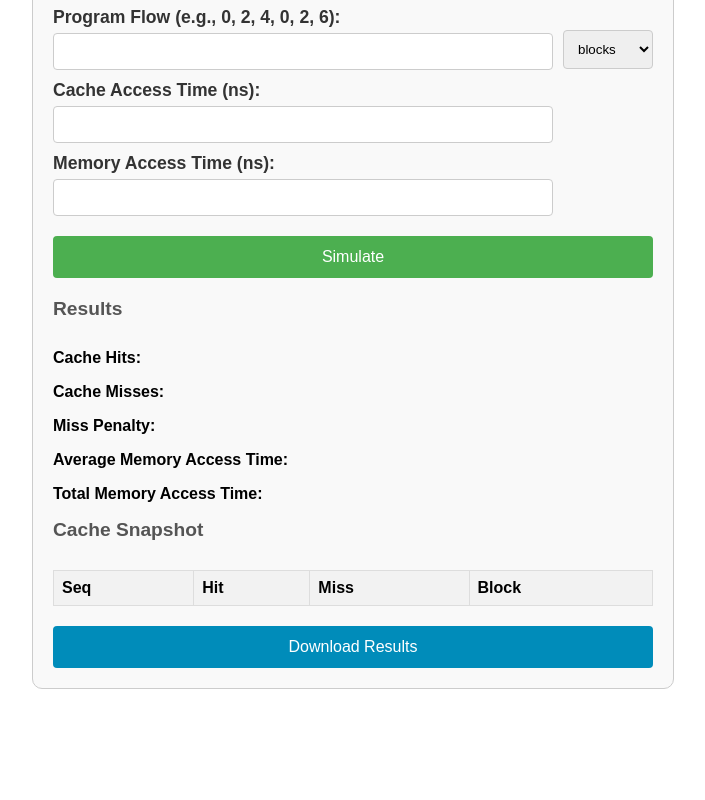
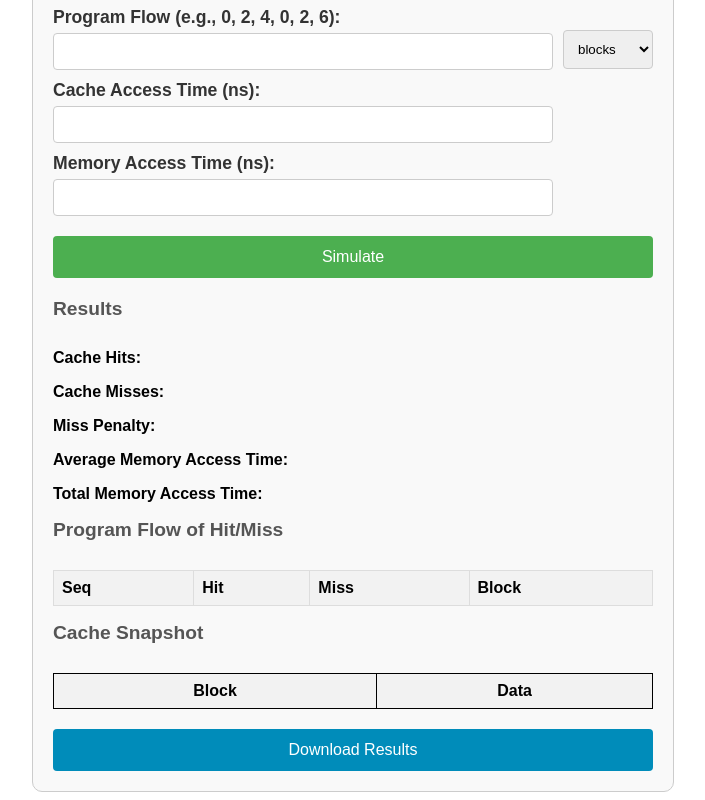
Before and after one commit to kaitiepiee/sp, a Next.js app: page / in a window 1280 px wide. Shown: the part 366-1166 px from the top of the page, without its empty margins (287-992 px from the left). Before the commit the page ends 1063 px from the top, so only its background shows below. Built offline with nearby package versions, Linux system fonts and the light colour scheme.

Commit message:
final real!

```diff
--- a/pages/index.js
+++ b/pages/index.js
@@ -76,7 +76,7 @@ export default function Home() {
           <p id="miss-penalty-output">Miss Penalty: </p>
           <p id="average-access-time">Average Memory Access Time: </p>
           <p id="total-access-time">Total Memory Access Time: </p>
-          <h2>Cache Snapshot</h2>
+          <h2>Program Flow of Hit/Miss</h2>
           <table id="cache-snapshot-table">
             <thead>
                 <tr>
@@ -89,6 +89,17 @@ export default function Home() {
             <tbody id="cache-snapshot-body">
             </tbody>
         </table>
+        <h2>Cache Snapshot</h2>
+        <table id="final-cache-state">
+            <thead>
+                <tr>
+                    <th>Block</th>
+                    <th>Data</th>
+                </tr>
+            </thead>
+            <tbody id="final-cache-body">
+            </tbody>
+        </table>
           <button type="button" id="download-results">Download Results</button>
         </div>
       </div>
--- a/public/script.js
+++ b/public/script.js
@@ -58,6 +58,7 @@ if (typeof window !== 'undefined') {
         const cacheBlocks = cacheMemorySize;
         const cacheData = new Array(cacheBlocks).fill(null); // Cache blocks
         const cacheTime = new Array(cacheBlocks).fill(0);    // LRU timestamps
+        const cacheState = new Array(cacheBlocks).fill(null); // Cache state data
 
         // Prepare for table update
         let tableRows = [];
@@ -81,7 +82,7 @@ if (typeof window !== 'undefined') {
                 missStatus = address;
                 misses++;
                 lruIndex = cacheTime.indexOf(Math.min(...cacheTime));
-                if (lruIndex > cacheMemorySize) // if full
+                if (lruIndex > cacheMemorySize) // if cache is full
                 {
                     lruIndex = cacheTime.indexOf(Math.min(...cacheTime));
                     blockNumber = lruIndex
@@ -93,16 +94,16 @@ if (typeof window !== 'undefined') {
                 cacheData[lruIndex] = block;
                 blockNumber = lruIndex;
                 cacheTime[lruIndex] = ++time;
+                cacheState[lruIndex] = address;
               } else {
                 // Cache hit
                 hitStatus = address;
-                blockNumber = '';
+                blockNumber = ''; // display empty cell
                 hits++;
-                // Update the LRU timestamp for the current block
                 cacheTime[cacheIndex] = ++time;
               }
 
-            // Table for cache snapshot
+            // Sequence
             tableRows.push(`
                 <tr>
                     <td>${address}</td>
@@ -129,6 +130,15 @@ if (typeof window !== 'undefined') {
         document.getElementById('miss-penalty-output').innerText = `Miss Penalty = ${cacheAccessTime}ns + ${memoryAccessTime}ns + ${memoryAccessTime}ns + ${cacheAccessTime}ns = ${missPenalty}ns`;
         document.getElementById('average-access-time').innerText = `Average Memory Access Time = (${hitRate.toFixed(2)} * ${cacheAccessTime}ns) + (${missRate.toFixed(2)} * ${missPenalty}ns) = ${averageAccessTime.toFixed(2)}ns`;
         document.getElementById('total-access-time').innerText = `Total access time = (${hits} * ${blockSize} * ${cacheAccessTime}ns) + (${misses} * ${blockSize} * ${memoryAccessTime}ns +1ns) + (${misses} * ${cacheAccessTime}ns) = ${totalAccessTime.toFixed(2)}ns`;
+
+        // Update final cache state table
+        let finalCacheRows = cacheState.map((data, index) => `
+            <tr>
+                <td>${index}</td>
+                <td>${data !== null ? data : ''}</td>
+            </tr>
+        `);
+        document.getElementById('final-cache-body').innerHTML = finalCacheRows.join('');
     }
     document.getElementById('download-results').addEventListener('click', downloadResults);
     function downloadResults() {
```
